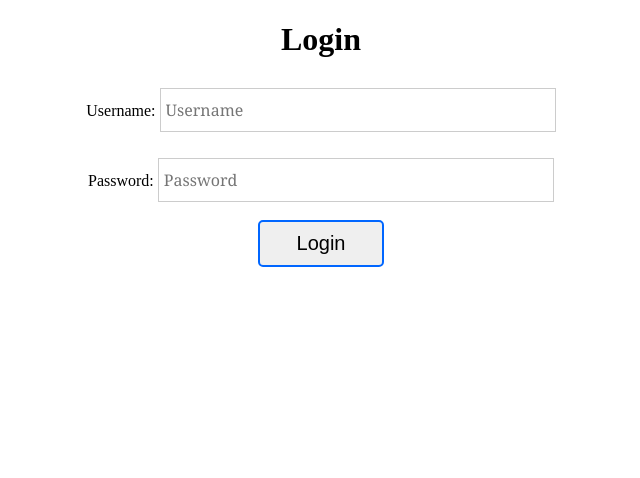
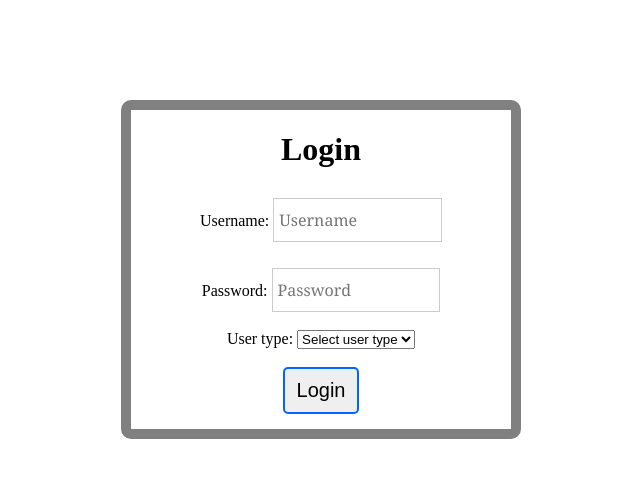
Before and after one commit to jiahuey99/DP2, a PHP site: page / in a window 1280 px wide. Shown: the top 478 px of the page, without its empty margins (319-959 px from the left). Run offline with PHP 8.4, Linux system fonts and the light colour scheme.

Commit message:
Update index.php
update for 2 user

```diff
--- a/index.php
+++ b/index.php
@@ -4,20 +4,21 @@
 <meta charset="utf-8">
 <title>User Login</title>
 	<style>
-		login
+
+			#frm
 		{
-			width:360;
-			margin:50px auto;
-			font:Cambria, "Hoefler Text", "Liberation Serif", Times, "Times New Roman", "serif";
-			borde-radius:10px;
-			border=2px solid #ccc;
-			padding:10px 40px 25px;
-			margin-top:70px;
+			border:solid gray 10px;
+			width:30%;
+			border-radius:10px;
+			margin:100px auto;
+			background:white;
+
 		}
+
 
 		input[type=text],input[type=password]
 		{
-			width:30%;
+			width:40%;
 			padding:10px;
 			margin-top:8px;
 			border:1px solid #ccc;
@@ -28,7 +29,7 @@
 
 		input[type=submit]
 		{
-			width:10%;
+			width:20%;
 			border:2px solid #06f;
 			padding :10px;
 			font-size:20px;
@@ -38,15 +39,22 @@
 
 		}
 
+
+
 	</style>
 </head>
 
 <body>
-	<div class="Login">
+	<div class="Login" id="frm">
 <h1 align="center">Login</h1>
+
 		<form action="" method="post" style="text-align:center;">
 		Username: <input type ="text" placeholder="Username" id="user" name="user"><br/><br/>
 		Password: <input type="password" placeholder="Password" id ="password" name="pass"><br/><br/>
+		User type: <select name="type"><option value="-1">Select user type</option>
+			<option value="Admin">Admin</option>
+			<option value="User">User</option>
+			</select><br/><br/>
 		<input type="submit" value="Login" name="submit">
 
 
@@ -57,9 +65,9 @@
 	$error='';//variable to store error message
 	if(isset($_POST['submit']))
 	{
-		if(empty($_POST['user'])|| empty($_POST['pass']))
+		if(empty($_POST['user'])|| empty($_POST['pass']) || empty($_POST['type']))
 		{
-			$error="Username" or "Password is Invalid";
+			$error="Username" or "Password is Invalid" or "user type error";
 
 		}
 
@@ -68,20 +76,31 @@
 			// Define $user and pass
 			$user=$_POST['user'];
 			$pass=$_POST['pass'];
+			$type=$_POST['type'];
 
 			$conn=mysqli_connect("localhost","root","");
 			//connect to database "userlogin"
 			$db=mysqli_select_db($conn,"userlogin");
 
 			//userpass is table name(from userlogin)
-			$query=mysqli_query($conn,"SELECT *FROM userpass Where pass='$pass' AND user='$user'");
+			$query=mysqli_query($conn,"SELECT *FROM userpass Where pass='$pass' AND user='$user' AND type='$type'");
 
-			$rows=mysqli_num_rows($query);
-			if($rows==1)
+			$row=mysqli_fetch_array($query);
+
+				if($row['user']==$user && $row['pass']==$pass && $row['type']=='Admin')
+			{
+				//reading to other page
+				//link to next page menu
+				header("Location:staff.php");
+
+
+			}
+			else if($row['user']==$user && $row['pass']==$pass && $row['type']=='User')
 			{
 				//reading to other page
 				//link to next page menu
 				header("Location:menu.php");
+
 
 			}
 			else
@@ -89,6 +108,9 @@
 
 				$error ="Username or Password is Invaild";
 			}
+
+
+
 			//closing connection
 			mysqli_close($conn);
 
```
